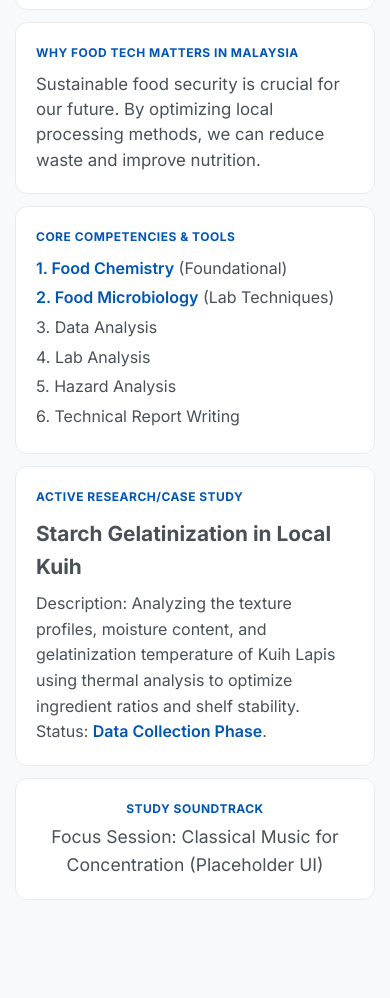
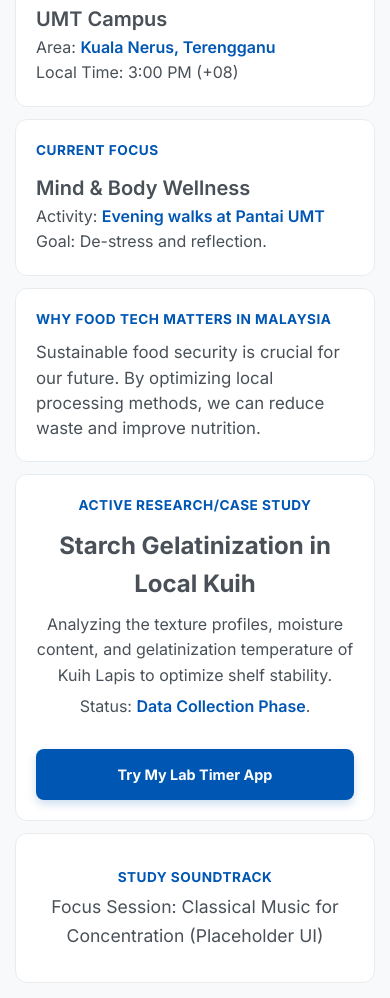
Before and after one commit to S80451/S80451.github.io, a plain HTML site: page index.html in a window 390 px wide. Shown: the part 588-1586 px from the top of the page. Before the commit the page ends 1503 px from the top, so only its background shows below. Drawn offline with Linux system fonts and the light colour scheme.

Commit message:
Add files via upload

```diff
--- a/index.html
+++ b/index.html
@@ -12,7 +12,6 @@
             --color-light-grey: #f8f9fa;
             --color-mid-grey: #e9ecef;
             --color-dark-grey: #495057;
-            /* New Accent Color: Deep Ocean Blue (#0056b3) - matches UMT/scientific theme */
             --color-accent: #0056b3;
             --font-family: 'Inter', sans-serif;
             --border-radius: 12px;
@@ -37,37 +36,32 @@
             padding: var(--padding);
         }
 
-        /* Bento Grid Container */
         .bento-grid-container {
             width: 100%;
-            max-width: 1200px; /* Max width for desktop grid */
+            max-width: 1200px;
             display: grid;
             gap: var(--gap);
-            /* Define 4 equal columns for desktop layout */
             grid-template-columns: repeat(4, 1fr);
-            grid-auto-rows: minmax(150px, auto); /* Consistent minimum row height */
+            grid-auto-rows: minmax(150px, auto);
         }
 
-        /* Bento Grid Card Styling */
         .bento-card {
             background-color: var(--color-white);
             border: 1px solid var(--color-mid-grey);
             border-radius: var(--border-radius);
             padding: var(--padding);
-            transition: transform 0.3s cubic-bezier(0.25, 0.46, 0.45, 0.94), box-shadow 0.2s ease-in-out; /* Smooth hover transition */
+            transition: transform 0.3s cubic-bezier(0.25, 0.46, 0.45, 0.94), box-shadow 0.2s ease-in-out;
             display: flex;
             flex-direction: column;
             justify-content: space-between;
             overflow: hidden;
         }
 
-        /* Theme Tweak 3: Subtle zoom/scale on hover */
         .bento-card:hover {
-            transform: scale(1.01); /* Subtle 1% zoom */
+            transform: scale(1.01);
             box-shadow: 0 10px 20px rgba(0, 0, 0, 0.08);
         }
 
-        /* Card Headings and Typography */
         .card-header {
             font-size: 0.85rem;
             font-weight: 700;
@@ -95,7 +89,6 @@
             margin-bottom: 4px;
         }
 
-        /* Accent Text for emphasis */
         .accent-text {
             color: var(--color-accent);
             font-weight: 600;
@@ -106,13 +99,11 @@
             font-weight: 600;
         }
 
-        /* Utility for the reflection card */
         .large-text-content {
             font-size: 1.05rem;
             line-height: 1.5;
         }
 
-        /* Social Links Styling */
         .social-links {
             margin-top: 15px;
             display: flex;
@@ -131,74 +122,72 @@
             color: var(--color-accent);
         }
 
-        /* Specific Card Grid Spans (Desktop Layout) */
-
-        /* Card 1 (Profile): Large box (2x2) */
+        /* Profile Card */
         .card-profile {
             grid-column: span 2;
             grid-row: span 2;
-
-            /* ---- BACKGROUND IMAGE STYLES RE-APPLIED ---- */
-            /* NOTE: This assumes 'bg.jpg' is in the same directory */
             background-image: url('bg.jpg');
             background-size: cover;
             background-position: center;
             background-repeat: no-repeat;
             background-blend-mode: multiply;
-            background-color: rgba(0, 0, 0, 0.35); /* Increased opacity for better text contrast */
-            color: var(--color-white); /* Main text color set to white */
-            /* -------------------------------- */
+            background-color: rgba(0, 0, 0, 0.35);
+            color: var(--color-white);
         }
 
-        /* Profile Card Text Overrides for Readability */
-        .card-profile .card-header {
-            color: var(--color-light-grey);
+        .card-profile .card-header { color: var(--color-light-grey); }
+        .card-profile .social-links a { color: var(--color-light-grey); }
+        .card-profile .social-links a:hover { color: #00bcd4; }
+        .card-profile .card-tagline { color: var(--color-light-grey); }
+        .card-profile .accent-text { color: #ffc107; }
+
+        .card-location { grid-column: span 1; }
+        .card-hobby { grid-column: span 1; }
+        .card-reflection { grid-column: span 2; }
+        .card-tech { grid-column: 3; grid-row: span 2; }
+
+        /* Case Study Card with Internal Columns */
+        .card-case-study {
+            grid-column: span 2;
+            flex-direction: row; /* Horizontal layout for desktop */
+            align-items: center;
+            gap: 20px;
         }
 
-        .card-profile .social-links a {
-            color: var(--color-light-grey);
-        }
-        .card-profile .social-links a:hover {
-            color: #00bcd4; /* A slight blue/cyan hover accent for contrast */
+        .case-study-main {
+            flex: 2; /* Takes up more space */
         }
 
-        .card-profile .card-tagline {
-            color: var(--color-light-grey);
+        .case-study-action {
+            flex: 1; /* Column for the button */
+            display: flex;
+            justify-content: center;
+            align-items: center;
         }
 
-        .card-profile .accent-text {
-            color: #ffc107; /* Bright yellow/gold for contrast on a dark background */
-        }
-        /* End Profile Card Overrides */
-
-
-        /* Card 2 (Location): Small box (1x1) */
-        .card-location {
-            grid-column: span 1;
+        /* Lab Timer Button Styling */
+        .btn-lab-app {
+            background-color: var(--color-accent);
+            color: var(--color-white);
+            padding: 12px 20px;
+            border-radius: 8px;
+            text-decoration: none;
+            font-weight: 700;
+            font-size: 0.9rem;
+            text-align: center;
+            transition: all 0.3s ease;
+            box-shadow: 0 4px 10px rgba(0, 86, 179, 0.2);
+            border: 2px solid transparent;
         }
 
-        /* Card 5 (Hobby): Small box (1x1) */
-        .card-hobby {
-            grid-column: span 1;
+        .btn-lab-app:hover {
+            background-color: var(--color-white);
+            color: var(--color-accent);
+            border-color: var(--color-accent);
+            transform: translateY(-3px);
+            box-shadow: 0 6px 15px rgba(0, 86, 179, 0.3);
         }
 
-        /* Card 7 (Reflection) - Takes up 2 columns below location/hobby */
-        .card-reflection {
-            grid-column: span 2;
-        }
-
-        /* Card 3 (Tech Stack): Medium box (1x2) */
-        .card-tech {
-            grid-column: 3;
-            grid-row: span 2;
-        }
-
-        /* Card 4 (Case Study): Medium box (2x1) */
-        .card-case-study {
-            grid-column: span 2;
-        }
-
-        /* Card 6 (Playlist): Wide box at the bottom (4x1) - Spans all columns */
         .card-playlist {
             grid-column: 1 / -1;
             min-height: 80px;
@@ -207,7 +196,6 @@
             text-align: center;
         }
 
-        /* Utility for small cards to align content vertically */
         .small-card-content {
             display: flex;
             flex-direction: column;
@@ -216,12 +204,10 @@
             height: 100%;
         }
 
-
-        /* Responsive Design: Mobile Layout (Stacked Vertically) */
+        /* Responsive Design */
         @media (max-width: 768px) {
             .bento-grid-container {
                 grid-template-columns: 1fr;
-                grid-auto-rows: minmax(100px, auto);
             }
 
             .bento-card {
@@ -229,34 +215,22 @@
                 grid-row: auto !important;
             }
 
-            .card-profile {
-                min-height: 250px;
+            .card-case-study {
+                flex-direction: column; /* Stack on mobile */
+                text-align: center;
             }
 
-            .card-location { order: 2; }
-            .card-hobby { order: 3; }
-            .card-reflection { order: 4; }
-            .card-tech { order: 5; }
-            .card-case-study { order: 6; }
-            .card-playlist { order: 7; }
-
-
-            .card-title {
-                font-size: 1.3rem;
+            .case-study-action {
+                margin-top: 10px;
+                width: 100%;
             }
 
-            .card-header {
-                font-size: 0.75rem;
+            .btn-lab-app {
+                width: 100%;
             }
 
-            body {
-                padding: 15px;
-            }
-
-            :root {
-                --padding: 20px;
-                --gap: 12px;
-            }
+            body { padding: 15px; }
+            :root { --padding: 20px; --gap: 12px; }
         }
     </style>
 </head>
@@ -317,10 +291,15 @@
         </section>
 
         <section class="bento-card card-case-study">
-            <div class="card-header">Active Research/Case Study</div>
-            <div class="card-title">Starch Gelatinization in Local Kuih</div>
-            <p>Description: Analyzing the texture profiles, moisture content, and gelatinization temperature of Kuih Lapis using thermal analysis to optimize ingredient ratios and shelf stability.</p>
-            <p>Status: <span class="accent-text">Data Collection Phase</span>.</p>
+            <div class="case-study-main">
+                <div class="card-header">Active Research/Case Study</div>
+                <div class="card-title">Starch Gelatinization in Local Kuih</div>
+                <p>Analyzing the texture profiles, moisture content, and gelatinization temperature of Kuih Lapis to optimize shelf stability.</p>
+                <p style="margin-top: 5px;">Status: <span class="accent-text">Data Collection Phase</span>.</p>
+            </div>
+            <div class="case-study-action">
+                <a href="https://s80451.github.io/lab-timer-app/app.html" target="_blank" class="btn-lab-app">Try My Lab Timer App</a>
+            </div>
         </section>
 
         <section class="bento-card card-playlist">
@@ -331,5 +310,4 @@
     </main>
 
 </body>
-
 </html>
```
